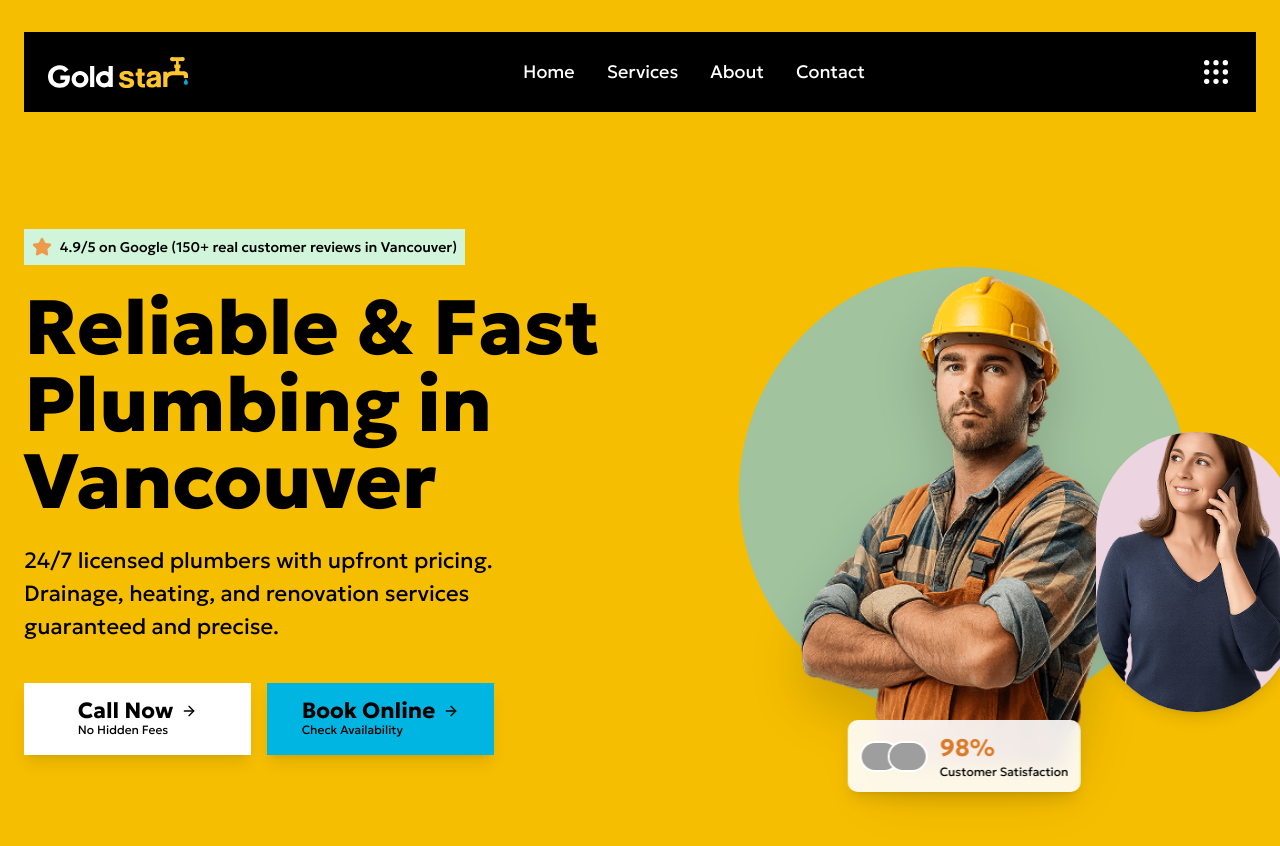
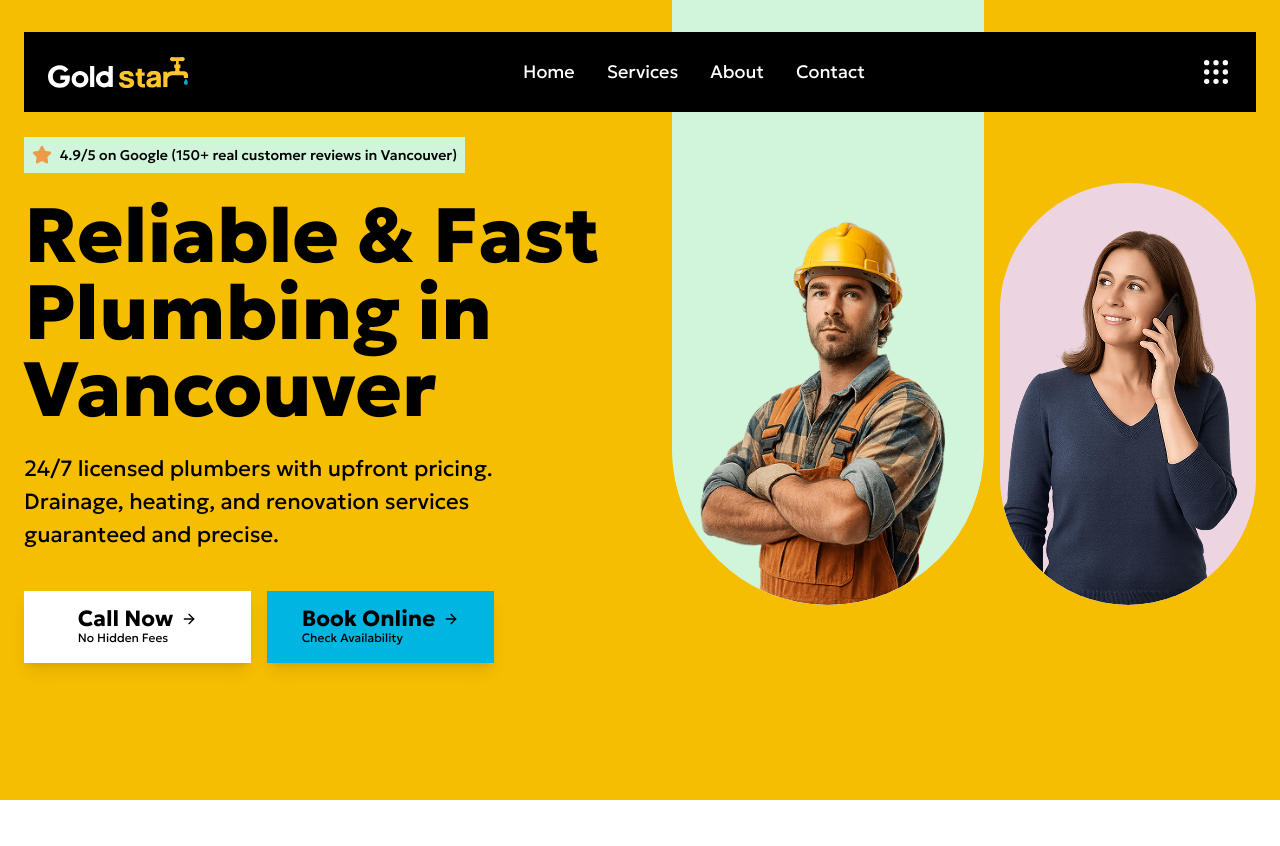
Before and after one commit to marioccarloss/goldstar, a Next.js app: page / in a window 1280 px wide. Shown: the top 846 px of the page. After the commit the page ends 800 px from the top, so only its background shows below. Built offline with nearby package versions, Linux system fonts and the light colour scheme; grey boxes are pictures that could not be loaded.

Commit message:
feat: hero

```diff
--- a/components/home/hero.tsx
+++ b/components/home/hero.tsx
@@ -4,9 +4,9 @@ import { Button } from '@/components/ui/button'
 
 export const Hero = () => {
   return (
-    <div className='w-full bg-[#f6be00] text-black overflow-x-hidden px-6 min-h-svh flex items-center py-24'>
+    <div className='w-full bg-[#f6be00] text-black overflow-x-hidden px-6 min-h-svh flex items-center'>
       <div className='max-w-[1400px] w-full mx-auto py-16 lg:py-24'>
-        <div className='grid lg:grid-cols-2 gap-16 items-center'>
+        <div className='grid lg:grid-cols-2 gap-16 items-center relative'>
           {/* Columna de Texto */}
           <div className='flex flex-col gap-6 text-center lg:text-left z-10 text-black'>
             <div className='inline-flex items-center gap-2 bg-[#d0f5da] p-2 self-center lg:self-start'>
@@ -19,7 +19,7 @@ export const Hero = () => {
               className='font-extrabold leading-none max-w-[669px]'
               style={{ fontSize: 'clamp(2rem, 6vw, 88px)' }}
             >
-              Reliable & Fast Plumbing in Vancouver
+              Reliable & Fast <br /> Plumbing in <br /> Vancouver
             </h1>
             <p
               className='max-w-[521px]'
@@ -49,46 +49,27 @@ export const Hero = () => {
           </div>
 
           {/* Columna de Imágenes */}
-          <div className='relative h-[500px] lg:h-[600px] flex items-center justify-center'>
-            <div className='absolute w-[90vw] h-[90vw] max-w-[450px] max-h-[450px] lg:w-[450px] lg:h-[450px] bg-[#a1c39e] rounded-full flex items-center justify-center'>
+          <div className='relative flex items-end md:gap-4 pb-20'>
+            <div className='w-[90vw] h-[90vw] max-w-[360px] max-h-[490px] flex items-end justify-center relative'>
+              <div className='bg-[#D0F5DA] rounded-b-full w-full h-[100vh] absolute bottom-0 left-0 right-0'></div>
+              <div className='overflow-hidden rounded-b-full z-10 mt-auto'>
                 <Image
                   src='/images/fontanero.png'
                   alt='Fontanero profesional'
                   width={400}
                   height={600}
-                className='z-10 object-contain drop-shadow-2xl'
+                  className='object-contain rounded-b-full z-10 bg-[#D0F5DA]'
                 />
               </div>
-            <div className='absolute bottom-10 right-0 lg:bottom-20 lg:-right-10 w-[200px] h-[280px] bg-[#edd4e1] rounded-[100px] flex items-center justify-center overflow-hidden shadow-lg z-20'>
+            </div>
+            <div className='w-[90vw] h-[90vw] max-w-[256px] max-h-[422px] flex items-end justify-center bg-[#EDD4E1] rounded-full overflow-hidden z-10 '>
               <Image
                 src='/images/clienta.png'
                 alt='Clienta satisfecha'
                 width={200}
                 height={300}
-                className='object-cover scale-110'
+                className='object-[80%] rounded-b-full z-10 mt-auto bg-[#EDD4E1] w-full'
               />
-            </div>
-            <div className='absolute bottom-0 left-0 lg:left-1/2 lg:-translate-x-1/2 bg-white/90 backdrop-blur-sm p-3 rounded-lg shadow-lg flex items-center gap-3 z-20'>
-              <div className='flex -space-x-3'>
-                <Image
-                  src='/placeholder.svg?height=40&width=40'
-                  alt='avatar 1'
-                  width={40}
-                  height={40}
-                  className='rounded-full border-2 border-white'
-                />
-                <Image
-                  src='/placeholder.svg?height=40&width=40'
-                  alt='avatar 2'
-                  width={40}
-                  height={40}
-                  className='rounded-full border-2 border-white'
-                />
-              </div>
-              <div>
-                <div className='text-2xl font-bold text-[#dd7a28]'>98%</div>
-                <div className='text-xs text-black'>Customer Satisfaction</div>
-              </div>
             </div>
           </div>
         </div>
--- a/components/layout/header.tsx
+++ b/components/layout/header.tsx
@@ -14,7 +14,7 @@ const NavLink = ({ children }: { children: ReactNode }) => (
 
 export const Header = () => {
   return (
-    <header className='fixed top-8 left-0 right-0 max-w-[1444px] w-full mx-auto px-6 z-10'>
+    <header className='fixed top-8 left-0 right-0 max-w-[1444px] w-full mx-auto px-6 z-20'>
       <nav className='bg-black mx-auto px-6 py-6 flex justify-between items-center'>
         <Logo />
         <div className='hidden md:flex items-center space-x-8'>
```
Lines whose indentation alone changed are shown as unchanged.
